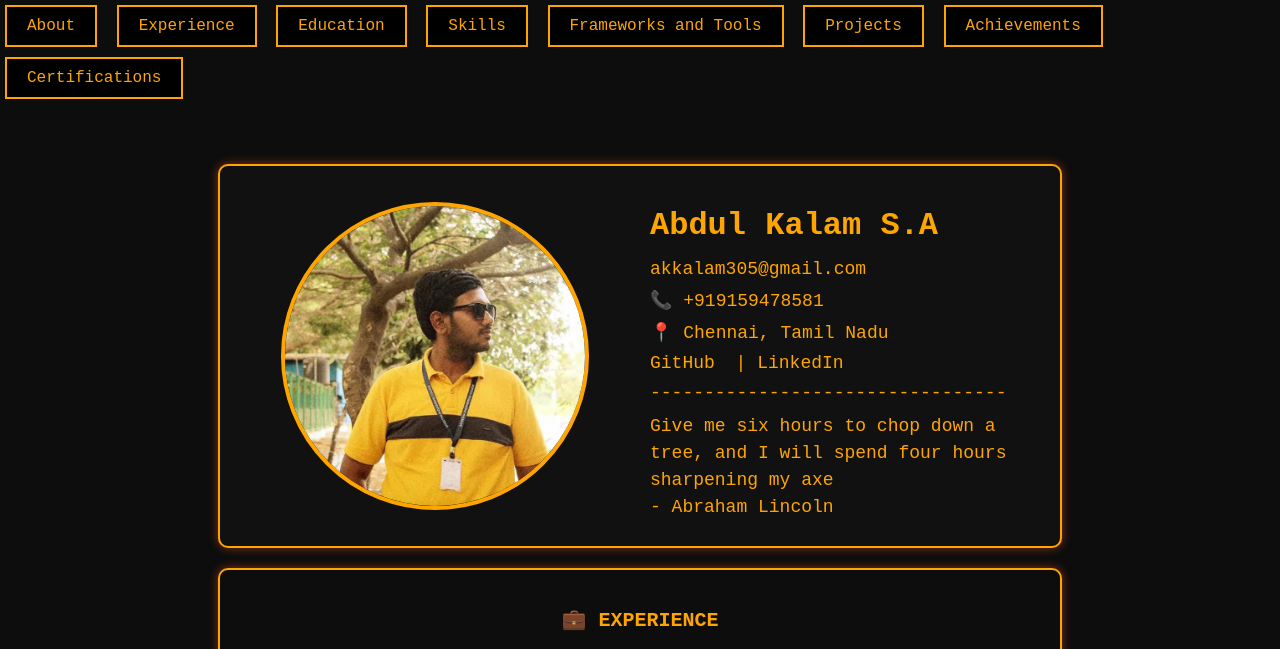
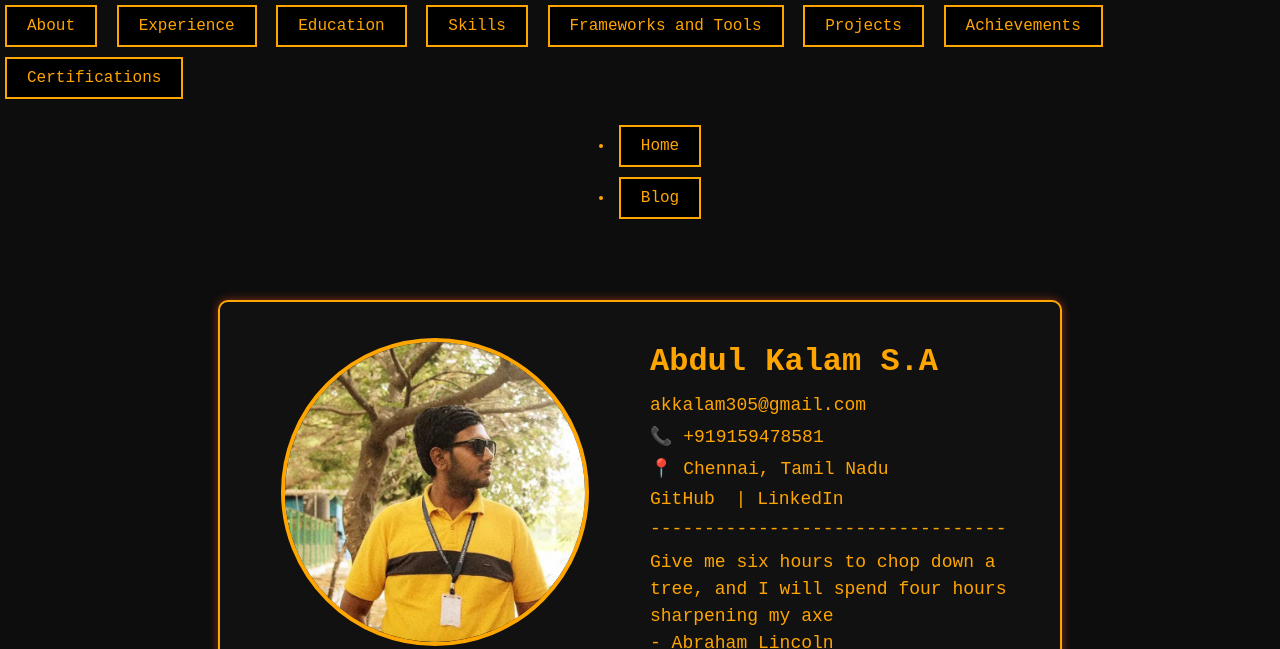
Before and after one commit to Abdul-Kalam-ak/my-portfolio, a plain HTML site: page index.html in a window 1280 px wide. Shown: the top 649 px of the page. Drawn offline with Linux system fonts and the light colour scheme; a script that the page names is missing.

Commit message:
Update index.html

```diff
--- a/index.html
+++ b/index.html
@@ -22,6 +22,13 @@
         <a href="#achievements">Achievements</a>
         <a href="#certifications">Certifications</a>
     </nav>
+    <nav>
+  <ul>
+    <li><a href="index.html">Home</a></li>
+    <li><a href="blog/index.html">Blog</a></li>
+    <!-- Other links -->
+  </ul>
+</nav>
 
     <div class="section hero-section">
         <div class="hero-image">
```
